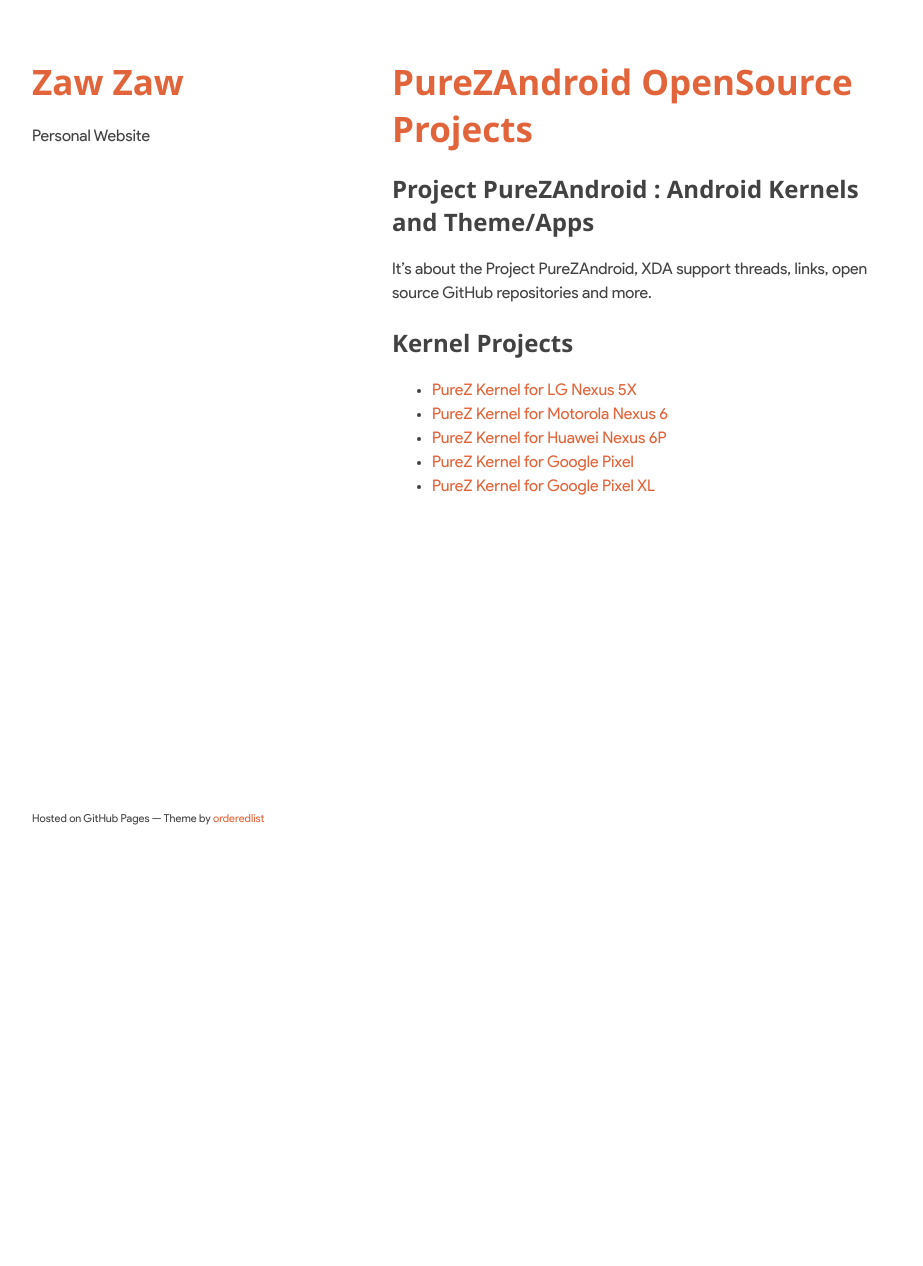
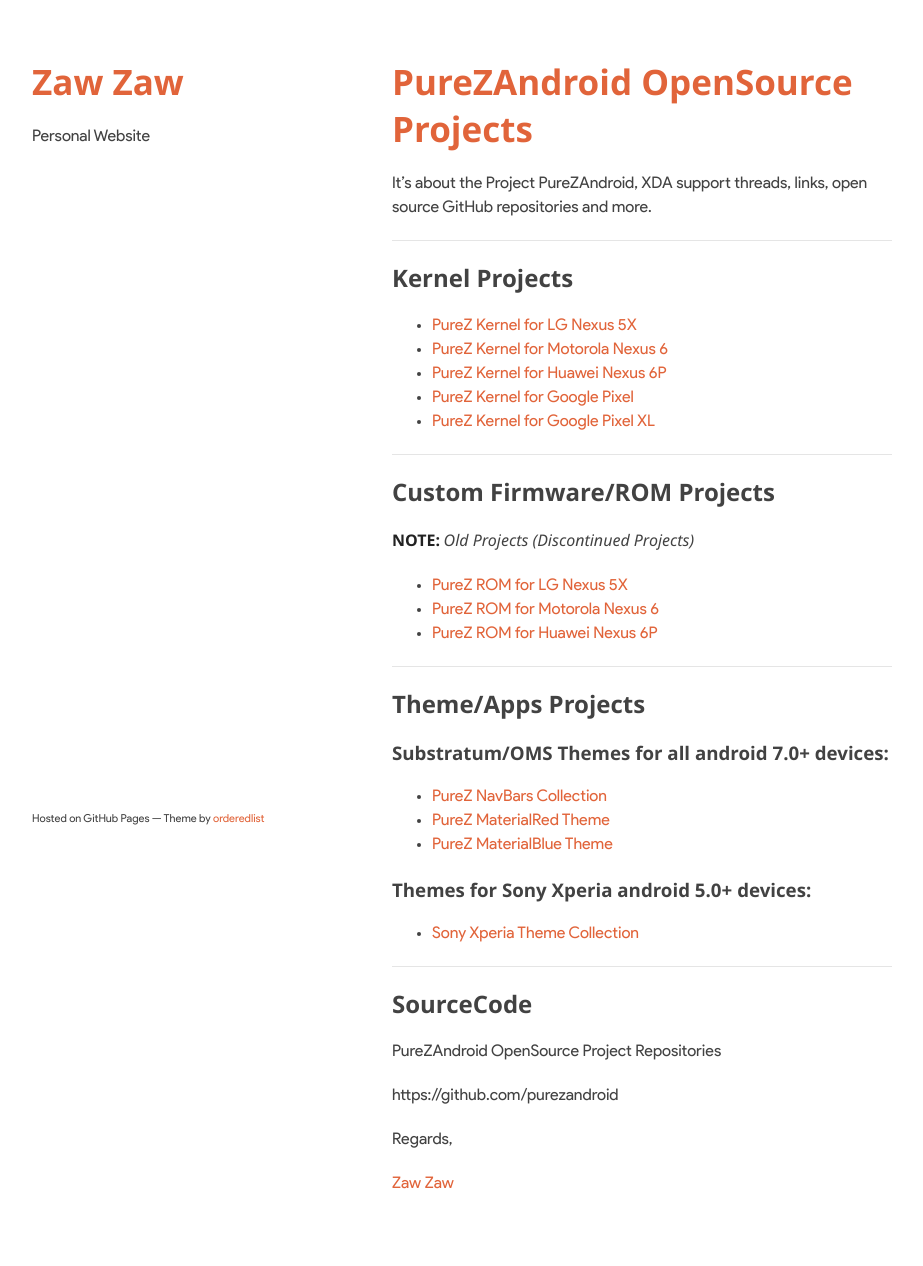
Before and after one commit to zawzaww/zawzaww.github.io, a Jekyll site: the page built from projects/purezandroid-projects.md, in a window 1280 px wide. Shown: the whole page, without its empty margins (178-1101 px from the left). Built offline with Jekyll 4.4.1, drawn with Linux system fonts in a browser that asks for light colours; before the commit the page ends 900 px from its top, so only the background shows below that.

Commit message:
purzandroid-projects: Add rom and theme projects

```diff
--- a/projects/purezandroid-projects.md
+++ b/projects/purezandroid-projects.md
@@ -6,9 +6,9 @@
 
 # PureZAndroid OpenSource Projects
 
-## Project PureZAndroid : Android Kernels and Theme/Apps
+It’s about the Project PureZAndroid, XDA support threads, links, open source GitHub repositories and more.
 
-It’s about the Project PureZAndroid, XDA support threads, links, open source GitHub repositories and more.
+----
 
 ## Kernel Projects
 - [PureZ Kernel for LG Nexus 5X](https://forum.xda-developers.com/nexus-5x/development/kernel-purez-kernel-v2-0-purez-myanmar-t3627288)
@@ -16,3 +16,34 @@
 - [PureZ Kernel for Huawei Nexus 6P](https://forum.xda-developers.com/nexus-6p/development/kernel-purez-kernel-v2-0-purezandroid-t3636909)
 - [PureZ Kernel for Google Pixel](https://forum.xda-developers.com/pixel/development/kernel-purez-kernel-google-pixel-pixel-t3742890)
 - [PureZ Kernel for Google Pixel XL](https://forum.xda-developers.com/pixel-xl/development/kernel-purez-kernel-google-pixel-pixel-t3742489)
+
+----
+
+## Custom Firmware/ROM Projects
+**NOTE:** *Old Projects (Discontinued Projects)*
+- [PureZ ROM for LG Nexus 5X](https://forum.xda-developers.com/nexus-5x/development/rom-pure-z-rom-stock-lg-nexus-5x-t3535719)
+- [PureZ ROM for Motorola Nexus 6](https://forum.xda-developers.com/nexus-6/development/rom-purez-rom-purez-project-pixel-t3580752)
+- [PureZ ROM for Huawei Nexus 6P](https://forum.xda-developers.com/nexus-6p/development/rom-purez-rom-simple-stability-pixel-t3576852)
+
+----
+
+## Theme/Apps Projects
+### Substratum/OMS Themes for all android 7.0+ devices:
+- [PureZ NavBars Collection](https://forum.xda-developers.com/android/themes/theme-purez-navbars-collection-t3539092)
+- [PureZ MaterialRed Theme](https://forum.xda-developers.com/android/themes/theme-purez-material-dark-theme-t3549024)
+- [PureZ MaterialBlue Theme](https://forum.xda-developers.com/android/themes/theme-purez-materialblue-v1-0-t3649926)
+
+### Themes for Sony Xperia android 5.0+ devices:
+- [Sony Xperia Theme Collection](https://forum.xda-developers.com/crossdevice-dev/sony-themes-apps/list-xperia-theme-collection-lollipop-t3512183)
+
+----
+
+## SourceCode
+PureZAndroid OpenSource Project Repositories
+
+https://github.com/purezandroid
+
+
+Regards,
+
+[Zaw Zaw](https://github.com/zawzaww)
```
